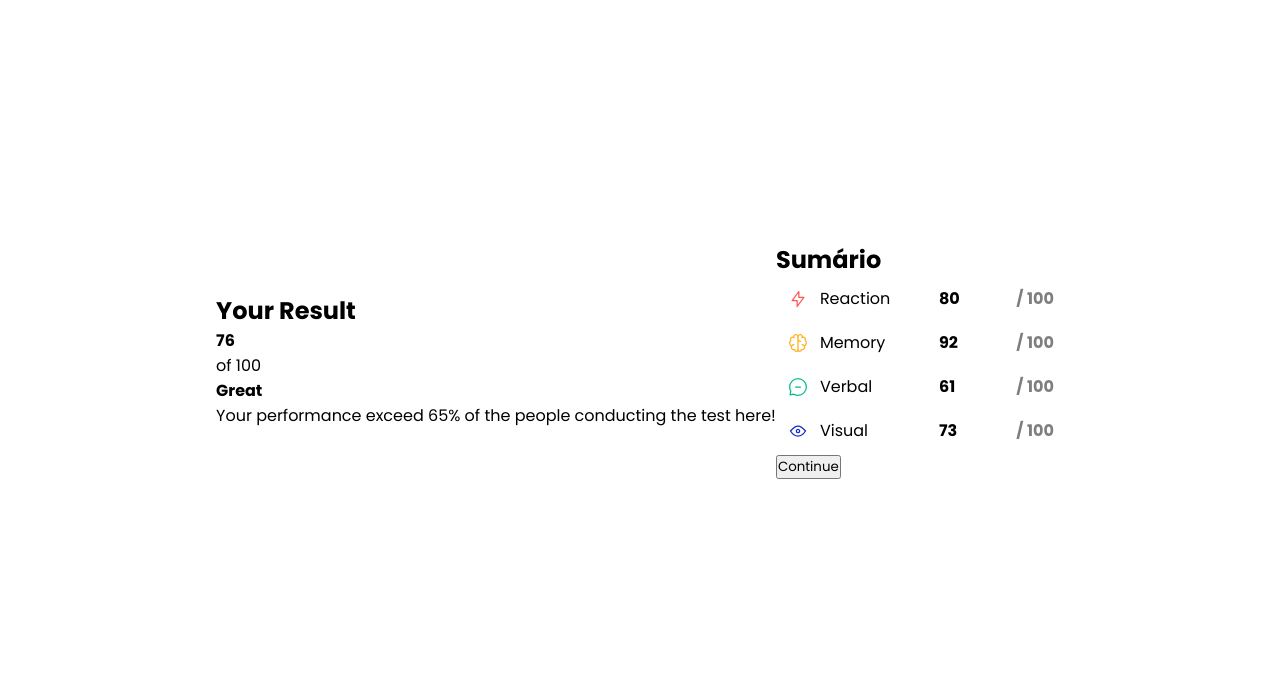
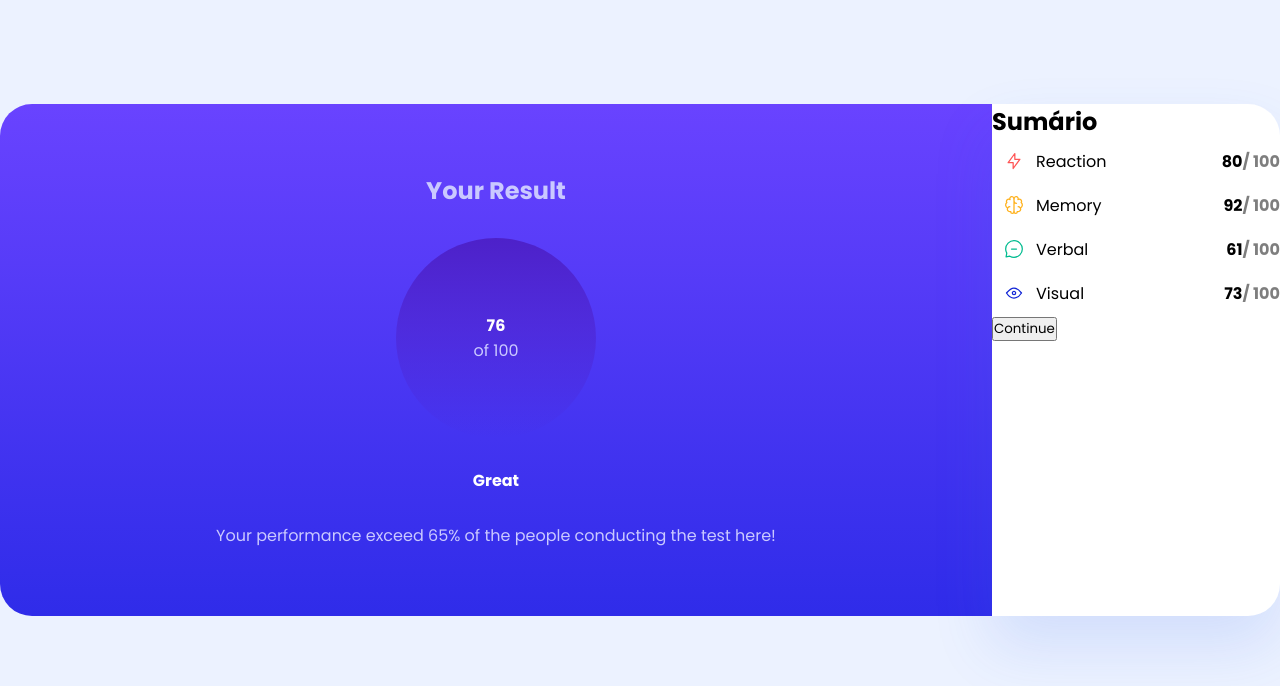
Before and after one commit to Player35Oficial/projeto2UNASP_Desenv_FrontEnd, a React (Vite) app: page / in a window 1280 px wide. Shown: the top 686 px of the page. Built offline with nearby package versions, Linux system fonts and the light colour scheme.

Commit message:
Aula 08.03 (Ajustes de Estilização)

```diff
--- a/src/App.css
+++ b/src/App.css
@@ -7,9 +7,25 @@
   font-family: 'Poppins', sans-serif;
 }
 
+body {
+  background: #ecf2ff;
+}
+
+main {
+  border-radius: 0 32px 32px 0;
+  box-shadow: 0px 30px 60px rgba(61, 108, 236, 0.15);
+  background-color: #ffffff;
+  height: 512px;
+}
+
 #root {
   display: flex;
   justify-content: center;
   min-height: 90vh;
   align-items: center;
 }
+
+section {
+  flex: 1;
+  padding-block: 2.375rem;
+}
--- a/src/Components/Rectangle/index.css
+++ b/src/Components/Rectangle/index.css
@@ -2,6 +2,7 @@
   display: flex;
   width: 288px;
   align-items: center;
+  justify-content: space-between;
 }
 
 .rectangle img {
@@ -9,17 +10,15 @@
   margin: 12px;
 }
 
-.rectangle span {
-  width: 100%;
-}
-
-.rectangle strong {
+.rectangle div {
   display: flex;
-  text-align: end;
-  width: 100%;
-  padding-right: 10px;
+  align-items: center;
 }
 
 .rectangle strong > span {
   opacity: 0.5;
 }
+
+.rectangle strong[text] {
+  color: red;
+}
--- a/src/Components/Rectangle/index.jsx
+++ b/src/Components/Rectangle/index.jsx
@@ -3,8 +3,10 @@ import './index.css';
 export default function Rectangle({ type, number, icon }) {
   return (
     <div className="rectangle">
-      <img src={icon} alt={type + '-icon'} />
-      <span className="type">{type}</span>
+      <div>
+        <img src={icon} alt={type + '-icon'} />
+        <span className="type">{type}</span>
+      </div>
       <strong>
         {number}
         <span>/ 100</span>
--- a/src/Components/Results/Index.css
+++ b/src/Components/Results/Index.css
@@ -0,0 +1,32 @@
+.results {
+  background: linear-gradient(180deg, #7755ff 0%, #6943ff 0.01%, #2f2ce9 100%);
+  color: rgba(202, 201, 255, 1);
+  height: 512px;
+  text-align: center;
+  display: flex;
+  flex-direction: column;
+  justify-content: center;
+  border-radius: 32px 0 0 32px;
+  align-items: center;
+  gap: 30px;
+}
+
+.results strong {
+  color: #fff;
+}
+
+.results .score {
+  display: flex;
+  flex-direction: column;
+  align-items: center;
+  height: 200px;
+  width: 200px;
+  justify-content: center;
+  background: linear-gradient(
+    180deg,
+    #4d21c9 0%,
+    rgba(37, 33, 201, 0) 100%,
+    rgba(37, 33, 201, 0) 100%
+  );
+  border-radius: 50%;
+}
--- a/src/Components/Results/index.jsx
+++ b/src/Components/Results/index.jsx
@@ -1,14 +1,15 @@
-import React from "react";
+import React from 'react';
+import './Index.css';
 
 export default function Results() {
   return (
-    <section>
+    <section className="results">
       <h2>Your Result</h2>
 
-      <div>
+      <div className="score">
         <strong>76</strong>
+        <span>of 100</span>
       </div>
-      <span>of 100</span>
 
       <div>
         <strong>Great</strong>
--- a/src/Components/Summary/index.jsx
+++ b/src/Components/Summary/index.jsx
@@ -7,7 +7,7 @@ import iconVisual from '../../assets/icon-visual.svg';
 
 export default function Summary() {
   return (
-    <div>
+    <main>
       <h2>Sumário</h2>
       <Rectangle class="rectangle" icon={iconReaction} type={'Reaction'} number={80} />
       <Rectangle icon={iconMemory} type={'Memory'} number={92} />
@@ -15,6 +15,6 @@ export default function Summary() {
       <Rectangle icon={iconVisual} type={'Visual'} number={73} />
 
       <button>Continue</button>
-    </div>
+    </main>
   );
 }
```
